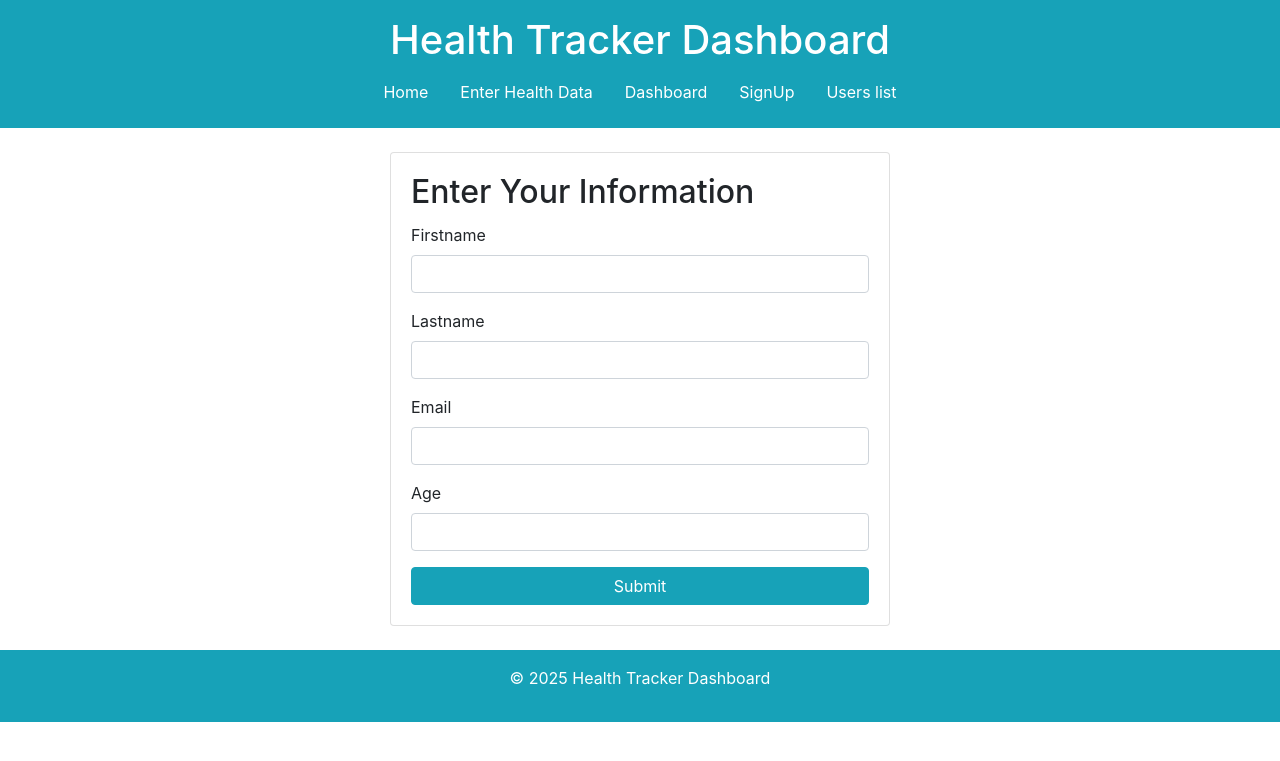
After one commit to PalashGharde/FlaskApplication, a Flask app: page /signup in a window 1280 px wide. The commit adds this page. Shown: the top 761 px of the page. Run offline with Flask 2, Linux system fonts and the light colour scheme; some libraries are stand-ins or nearby versions.

Commit message:
Database Added

```diff
--- a/Form.py
+++ b/Form.py
@@ -1,6 +1,8 @@
 from flask_wtf import FlaskForm
-from wtforms import IntegerField, DateField, SubmitField
-from wtforms.validators import InputRequired, NumberRange
+from wtforms import IntegerField, DateField, SubmitField, StringField
+from wtforms.validators import InputRequired, NumberRange, Email
+
+
 
 # Creates Health form with important fields
 class HealthForm(FlaskForm):
@@ -9,3 +11,11 @@ class HealthForm(FlaskForm):
     meditation = IntegerField('Meditation session (minutes)',validators=[InputRequired(),NumberRange()])
     sleep = IntegerField('Sleep session (hours)',validators=[InputRequired(),NumberRange()])
     submit = SubmitField('Submit')
+
+# Creates SignUp form with important information
+class SignupForm(FlaskForm):
+    firstname = StringField('Firstname',validators=[InputRequired()])
+    lastname = StringField('Lastname',validators=[InputRequired()])
+    email = StringField('Email',validators=[InputRequired(), Email()])
+    age = IntegerField('Age',validators=[InputRequired(),NumberRange()])
+    submit = SubmitField('Submit')
--- a/app.py
+++ b/app.py
@@ -1,23 +1,68 @@
 from datetime import datetime
 from flask import Flask, render_template, request, url_for, redirect
-from Form import HealthForm
-from flask_sqlalchemy import SQLAlchemy
+from Form import HealthForm, SignupForm
+from flask_sqlalchemy import SQLAlchemy, Model
 
 #Create Instance of Flask
 app = Flask(__name__)
 app.secret_key = 'FlaskAppSecretKey'
 
-app.config['SQLALCHEMY_DATABASE_URI'] = 'sqlite:///health_tracker.db'
+app.config['SQLALCHEMY_DATABASE_URI'] = 'sqlite:///health_tracker2.db'
 app.config['SQLALCHEMY_TRACK_MODIFICATIONS'] = False
 
 db = SQLAlchemy(app)
 
+class User(db.Model):
+    id = db.Column(db.Integer, primary_key=True)
+    firstname = db.Column(db.String(150), nullable=False, unique=True)
+    lastname = db.Column(db.String(150), nullable=False, unique=True)
+    email = db.Column(db.String(150), nullable=False, unique=True)
+    age = db.Column(db.Integer)
+
+class HealthData(db.Model):
+    id = db.Column(db.Integer, primary_key=True)
+    date = db.Column(db.Date, nullable=False)
+    exercise = db.Column(db.Integer, nullable=False)
+    meditation = db.Column(db.Integer, nullable=False)
+    sleep = db.Column(db.Integer, nullable=False)
+
+def __repr__(self):
+    return f'<HealthData(self.id)>'
 
 # homepage route
 @app.route('/')
 def homepage():
     return render_template('homepage.html')
 
+
+@app.route('/signup', methods = ['POST','GET'])
+def signup():
+    signupForm = SignupForm()
+    if signupForm.validate_on_submit():
+        firstname = signupForm.firstname.data
+        lastname = signupForm.lastname.data
+        email = signupForm.email.data
+        age = signupForm.age.data
+
+        new_user = User(firstname=firstname, lastname=lastname, email=email, age=age)
+        db.session.add(new_user)
+        db.session.commit()
+
+        return redirect(url_for('success',firstname = firstname, lastname= lastname, email=email))
+    return render_template('signup.html', form=signupForm)
+
+@app.route('/success')
+def success():
+    firstname = request.args.get('firstname')
+    lastname = request.args.get('lastname')
+    email = request.args.get('email')
+
+    return render_template('success.html',firstname=firstname,lastname=lastname,email=email)
+
+@app.route('/users')
+def users():
+    all_users= User.query.all()
+    return render_template('users.html', users = all_users)
 
 # Form route to collect information and upload to dataset
 @app.route('/form', methods = ['POST','GET'])
@@ -29,14 +74,18 @@ def form():
         meditation = healthform.meditation.data
         sleep = healthform.sleep.data
 
-        return render_template('dashboard.html')
+        health_data = HealthData(date=date, exercise=exercise, meditation=meditation, sleep=sleep)
+        db.session.add(health_data)
+        db.session.commit()
 
+        return redirect(url_for('dashboard'))
     return render_template('form.html', form=healthform)
 
 # dashboard route
 @app.route('/dashboard')
 def dashboard():
-    return render_template('dashboard.html')
+    all_data = HealthData.query.all()
+    return render_template('dashboard.html', all_data = all_data)
 
 if __name__ == "__main__":
     app.run(debug=True)
--- a/templates/base.html
+++ b/templates/base.html
@@ -16,6 +16,8 @@
                 <li class="nav-item"><a class="nav-link text-white" href="{{ url_for('homepage') }}">Home</a></li>
                 <li class="nav-item"><a class="nav-link text-white" href="{{ url_for('form') }}">Enter Health Data</a></li>
                 <li class="nav-item"><a class="nav-link text-white" href="{{ url_for('dashboard') }}">Dashboard</a></li>
+                <li class="nav-item"><a class="nav-link text-white" href="{{ url_for('signup') }}">SignUp</a></li>
+                <li class="nav-item"><a class="nav-link text-white" href="{{ url_for('users') }}">Users list</a></li>
             </ul>
         </nav>
     </header>
--- /dev/null
+++ b/templates/signup.html
@@ -0,0 +1,59 @@
+{% extends 'base.html' %}
+
+{% block title %}SignUpForm{% endblock %}
+
+{% block content %}
+     <div class="card mx-auto" style="max-width: 500px;">
+        <div class="card-body">
+            <h2 class="card-title">Enter Your Information</h2>
+            <form method="POST">
+                {{ form.hidden_tag() }}
+                <div class="form-group">
+                    {{ form.firstname.label(class="form-label") }}
+                    {{ form.firstname(class="form-control") }}
+                    {% if form.firstname.errors %}
+                        <div class="text-danger">
+                            {% for error in form.firstname.errors %}
+                                <p>{{ error }}</p>
+                            {% endfor %}
+                        </div>
+                    {% endif %}
+                </div>
+                <div class="form-group">
+                    {{ form.lastname.label(class="form-label") }}
+                    {{ form.lastname(class="form-control") }}
+                    {% if form.lastname.errors %}
+                        <div class="text-danger">
+                            {% for error in form.lastname.errors %}
+                                <p>{{ error }}</p>
+                            {% endfor %}
+                        </div>
+                    {% endif %}
+                </div>
+                <div class="form-group">
+                    {{ form.email.label(class="form-label") }}
+                    {{ form.email(class="form-control") }}
+                    {% if form.email.errors %}
+                        <div class="text-danger">
+                            {% for error in form.email.errors %}
+                                <p>{{ error }}</p>
+                            {% endfor %}
+                        </div>
+                    {% endif %}
+                </div>
+              <div class="form-group">
+                    {{ form.age.label(class="form-label") }}
+                    {{ form.age(class="form-control") }}
+                    {% if form.age.errors %}
+                        <div class="text-danger">
+                            {% for error in form.age.errors %}
+                                <p>{{ error }}</p>
+                            {% endfor %}
+                        </div>
+                    {% endif %}
+                </div>
+                {{ form.submit(class="btn btn-info btn-block") }}
+            </form>
+        </div>
+    </div>
+{% endblock %}
--- a/templates/success.html
+++ b/templates/success.html
@@ -4,7 +4,7 @@
 
 {% block content %}
 <body>
-<h1>Hello {{ user }}, We received to email {{ email }}</h1>
+<h1>Hello {{ firstname }} {{ lastname }}, We received to email {{ email }}</h1>
 
 </body>
 {% endblock %}
```
Also changed, not shown: templates/dashboard.html (+15 -0 lines), templates/users.html (added, +12 -0 lines), health_tracker.db, health_tracker2.db (added).
